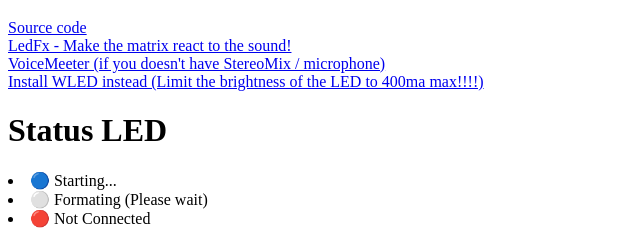
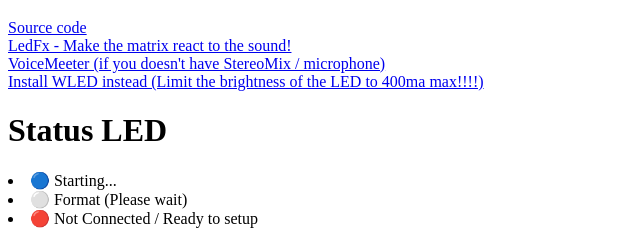
Before and after one commit to usini/M5atomKhey, a plain HTML site: page docs/index.html in a window 1280 px wide. Shown: the part 722-958 px from the top of the page, without its empty margins (0-640 px from the left). Drawn offline with Linux system fonts and the light colour scheme.

Commit message:
Status led adjustement / Readme

```diff
--- a/docs/index.html
+++ b/docs/index.html
@@ -47,8 +47,8 @@
     <a href="https://install.wled.me/">Install WLED instead (Limit the brightness of the LED to 400ma max!!!!)</a>
     <h1>Status LED</h1>
     <li>🔵 Starting...</li>
-    <li>⚪ Formating (Please wait)</li>
-    <li>🔴 Not Connected</li>
+    <li>⚪ Format (Please wait)</li>
+    <li>🔴 Not Connected / Ready to setup</li>
 
     <script>
         writer_buffer = [];
```
Also changed, not shown: 1 other file.
